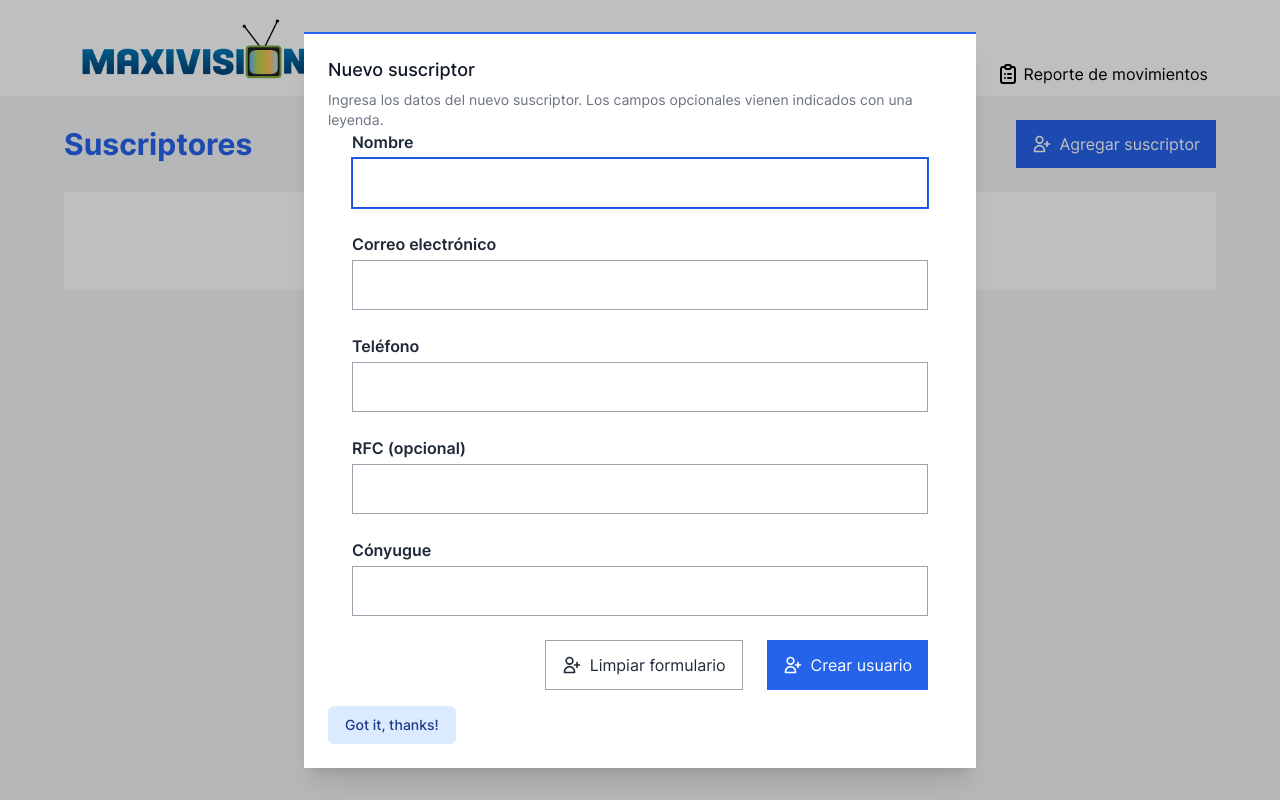
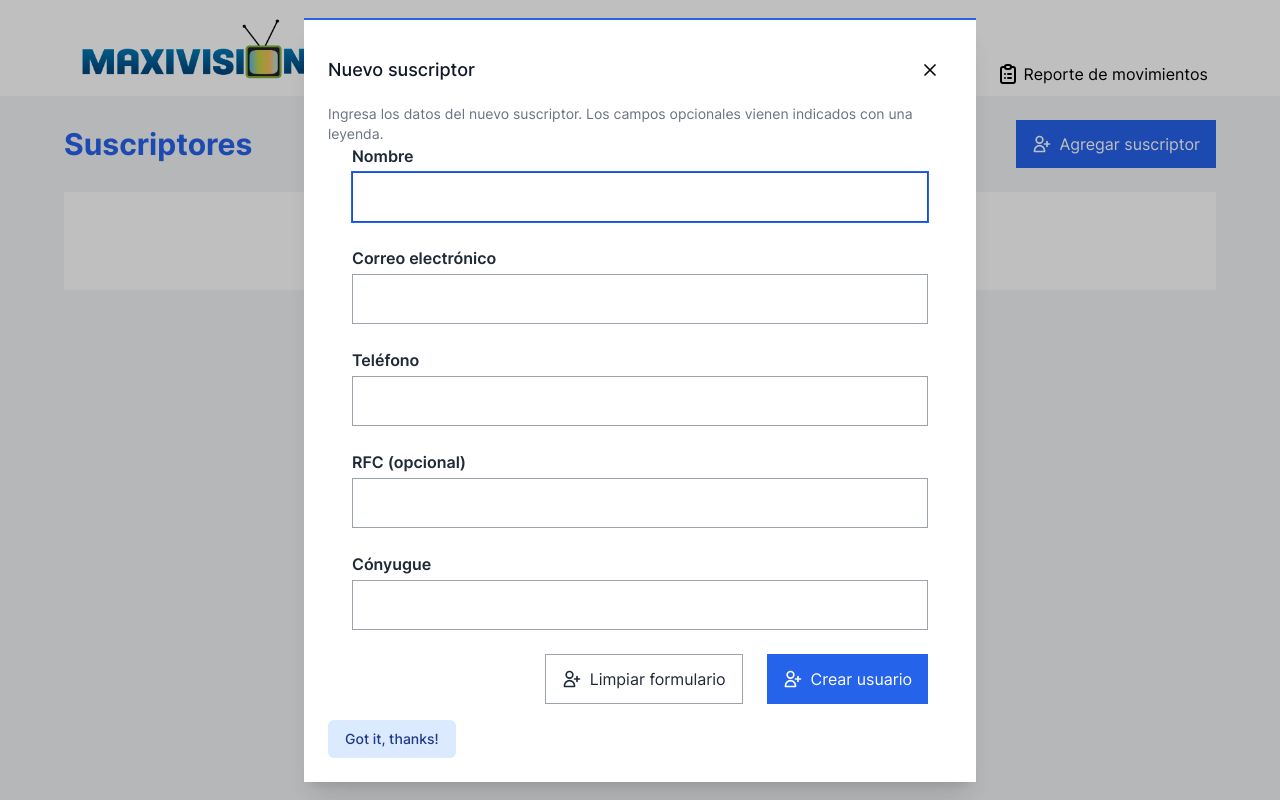
Before and after one commit to ismaelamezcua/maxivision-app, a Next.js app: page /suscriptores in a window 1280 px wide. Both pictures are taken after a click on the element "Agregar suscriptor". Built offline with nearby package versions, Linux system fonts and the light colour scheme.

Commit message:
feat: add close button to new subscriber modal

```diff
--- a/pages/suscriptores/index.tsx
+++ b/pages/suscriptores/index.tsx
@@ -193,10 +193,17 @@ const Suscriptores: NextPage = () => {
               >
                 <Dialog.Panel className="w-full max-w-2xl transform overflow-hidden border-t-2 border-blue-600 bg-white p-6 text-left align-middle shadow-xl transition-all">
                   <Dialog.Title
-                    as="h3"
-                    className="text-lg font-medium leading-6 text-gray-900"
+                    as="div"
+                    className="flex flex-row justify-between items-center"
                   >
-                    Nuevo suscriptor
+                    <h3 className="text-lg font-medium leading-6 text-gray-900">
+                      Nuevo suscriptor
+                    </h3>
+
+                    <div className="px-3 py-4 cursor-pointer" onClick={closeModal} title="Cerrar ventana">
+                      <XIcon className="w-5 h-5" />
+                    </div>
+
                   </Dialog.Title>
                   <div className="mt-2">
                     <p className="text-sm text-gray-500">
@@ -238,7 +245,7 @@ const Suscriptores: NextPage = () => {
                         <span className="ml-2">Limpiar formulario</span>
                       </button>
 
-                       <button className="bg-blue-600 hover:bg-blue-700 px-4 py-3 text-white inline-flex items-center">
+                      <button className="bg-blue-600 hover:bg-blue-700 px-4 py-3 text-white inline-flex items-center">
                         <UserAddIcon className="w-5 h-5" />
                         <span className="ml-2">Crear usuario</span>
                       </button>
```
